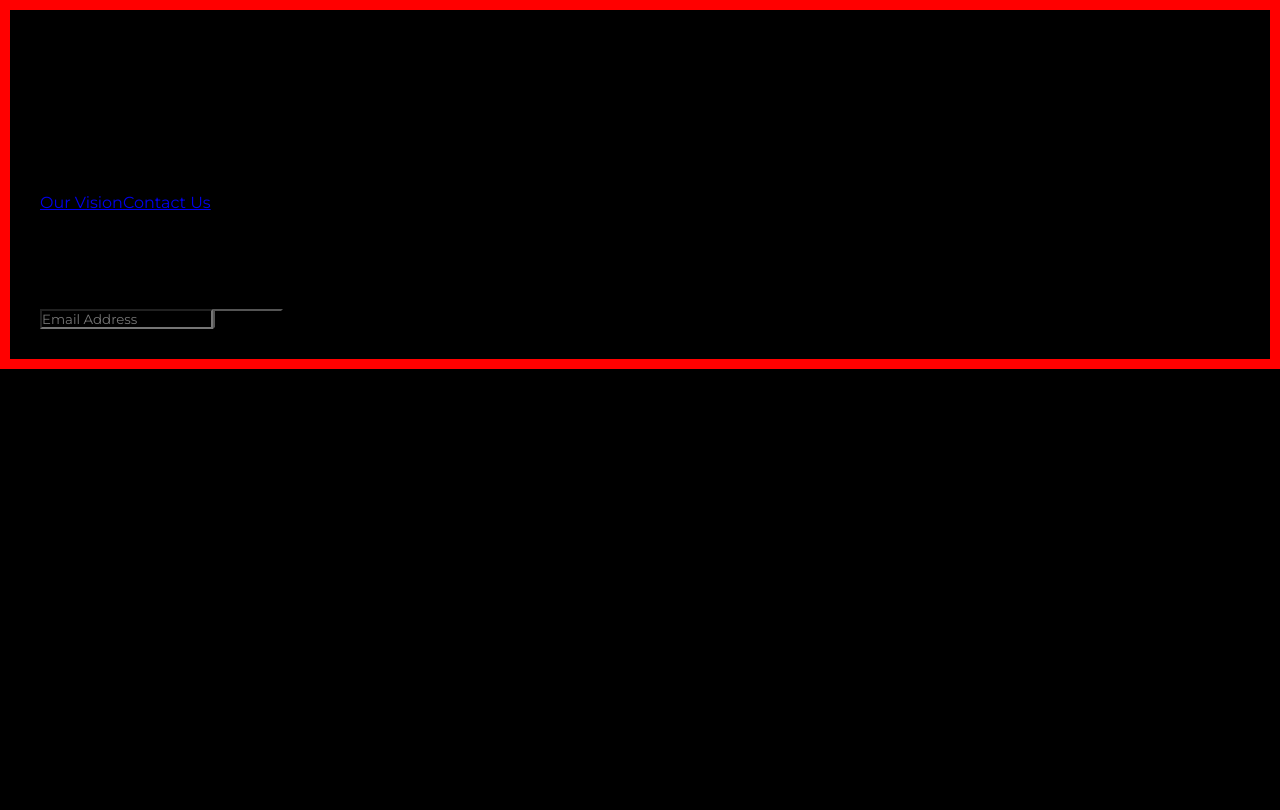
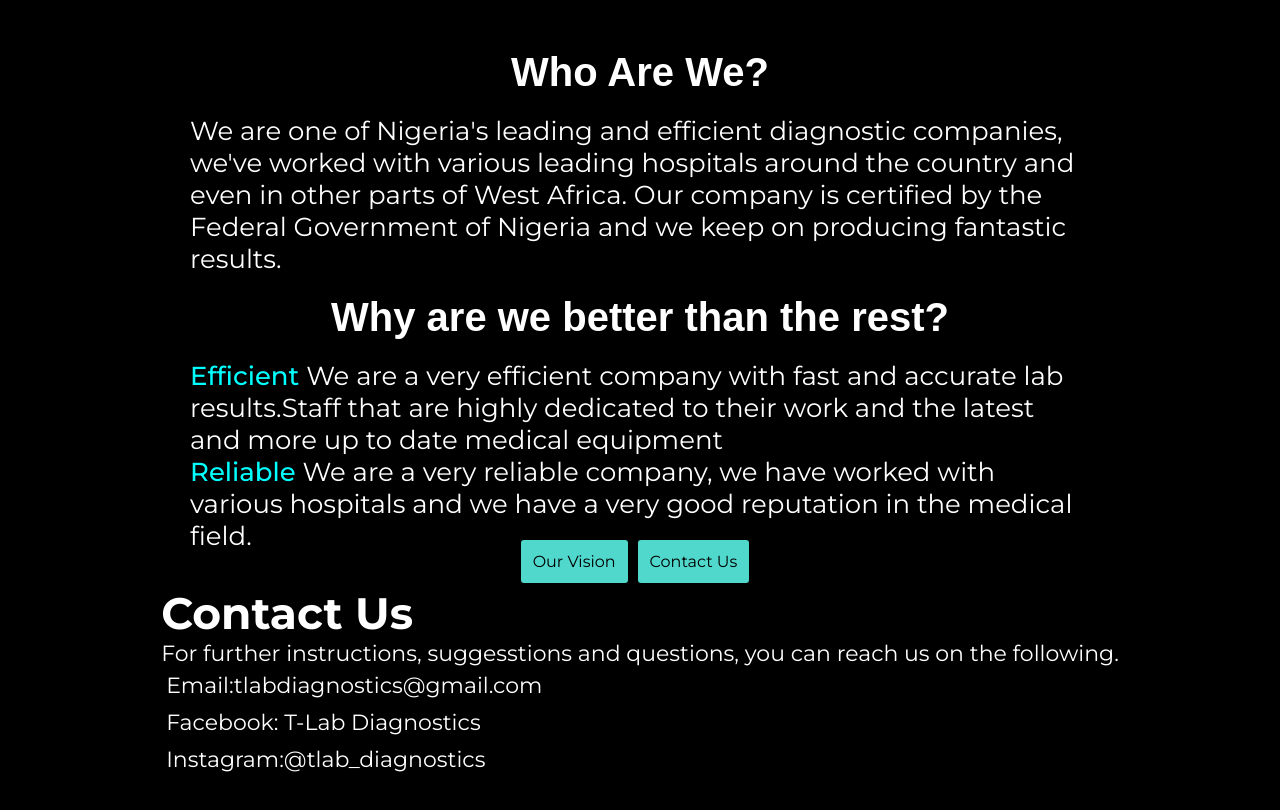
Before and after one commit to Tolulopee/react-router-app, a React (Create React App) app: page /about/contactus in a window 1280 px wide. Shown: the top 810 px of the page. Built offline with nearby package versions, Linux system fonts and the light colour scheme.

Commit message:
not done

```diff
--- a/src/App.css
+++ b/src/App.css
@@ -11,22 +11,100 @@
 
 .main-container{
   padding:30px;
-  border:10px solid red;
+
 }
 
 .home-container{
   padding:30px;
-  color:#19b8a9;
+  color:white;
 }
 
 .main-title{
-  border:1px solid white;
   padding:10px;
   display:flex;
   justify-content:center;
   align-items:center;
   font-weight:700;
   font-size:45px;
+  align-items:center;
+
+}
+
+.home-container p{
+  font-size:25px;
+  display:flex;
+  flex-direction:column;
+  align-items:center;
+}
+
+.about-container{
+  display: flex;
+  align-items:center;
+  justify-content: center;
+  flex-direction: column;
+  color:white;
+  margin-bottom:30px;
 
 
 }
+
+.about-header{
+  display:block;
+  font-family: 'Monsterrat', sans-serif;
+  font-size:40px;
+  padding:20px;
+}
+
+.about-content{
+ max-width:900px;
+ font-size:26px;
+}
+
+span{
+  color:aqua;
+  font-weight:500;
+}
+
+.navigate{
+  background-color: #4fd8cb;
+  margin-right:10px;
+  padding:12px;
+  color:black;
+  text-decoration:none;
+  border-radius:3px;
+}
+
+.navigate:hover{
+  font-weight: bold;
+}
+
+.vision-container{
+  display:flex;
+  flex-direction:column;
+  align-items:center;
+  max-width:900px;
+  margin-top:15px;
+  font-size:26px;
+}
+
+.vision-content{
+  font-size:24px;
+}
+
+.contact-container{
+  font-size:22px;
+  margin-top:15px;
+}
+
+ul > li{
+  list-style-type: none;
+  padding:5px;
+}
+.links{
+  margin-top:20px;
+
+}
+
+.home-images{
+  margin-top:20px;
+}
--- a/src/App.js
+++ b/src/App.js
@@ -1,55 +1,12 @@
 import './App.css';
-import {Routes, Route, NavLink,} from 'react-router-dom';
-
+import {Routes, Route} from 'react-router-dom';
+import Home from './Components/Home';
 import About from './Components/About';
 import Users from './Components/Users';
 import OurVision from './Components/Ourvision';
 import ContactUs from './Components/Contactus';
 import PageNotFound from './Components/PageNotFound';
 import ErrorFallback from './Components/ErrorFallBack';
-
-
-
-
-
-//Create a Home Page component
-function Home(){
-
-  return(
-    <div className="home-container">
-      <h1 className='main-title'>T-Lab Diagonistics </h1>
-      <p>We offer the best lab and health services you can find anywhere</p>
-
-      <section>
-        <NavLink  to ="/" >Home </NavLink>
-        <NavLink to ="/about">About</NavLink>
-        <NavLink to ="/users" >Users</NavLink>
-      </section>
-
-      <section>
-        <div>
-          <h3>Laboratory Services</h3>
-          <img></img>
-        </div>
-        <div>
-          <h3>Medical Tests</h3>
-          <img></img>
-        </div>
-
-        <div>
-          <h3>Consultation</h3>
-          <img></img>
-        </div>
-      </section>
-    </div>
-  )}
-
-
-
-
-
-
-
 
 
 function App() {
--- a/src/Components/About.js
+++ b/src/Components/About.js
@@ -4,16 +4,16 @@
  export default function About(){
     return(
       <div className="about-container">
-        <h2>Who Are We?</h2>
-        <p>We are one of Nigeria's Laeding and efficient diagnostic companies, we've worked with various leading hospitals around the country and even in other parts of West Africa. Our comapny is certified by the Federal Government of Nigeria and we keep on poducing fntastic results.</p>
+        <h2 className="about-header">Who Are We?</h2>
+        <p className="about-content">We are one of Nigeria's leading and efficient diagnostic companies, we've worked with various leading hospitals around the country and even in other parts of West Africa. Our company is certified by the Federal Government of Nigeria and we keep on producing fantastic results.</p>
 
-        <h2>Why are we better than the rest?</h2>
-        <p> <span>Efficient</span> We are a very efficient company with fast and accurate lab results.Staff that are highly dedicated to their work and the latest and more up to date medical equipment</p>
-        <p><span>Reliable</span> We are a very reliable company, we have worked with various hospitals and we have a very good reputation in the medical field</p>
+        <h2 className="about-header">Why are we better than the rest?</h2>
+        <p className="about-content"> <span>Efficient</span> We are a very efficient company with fast and accurate lab results.Staff that are highly dedicated to their work and the latest and more up to date medical equipment</p>
+        <p className="about-content"><span>Reliable</span> We are a very reliable company, we have worked with various hospitals and we have a very good reputation in the medical field.</p>
 
         <div >
-        <Link to="/about/ourvision">Our Vision</Link>
-        <Link to="/about/contactus">Contact Us</Link>
+        <Link className="navigate" to="/about/ourvision">Our Vision</Link>
+        <Link  className="navigate" to="/about/contactus">Contact Us</Link>
       </div>
         <Outlet/>
       </div>
--- a/src/Components/Contactus.js
+++ b/src/Components/Contactus.js
@@ -1,17 +1,16 @@
 export default function ContactUs() {
      return (
-            <div>
-                <h1>Yeah</h1>
-                <div id = "contact-us">
-        <h1>Connect With Us</h1>
-        <p>Stay up to date with the latest news or news articles,exclusive sales and more</p>
-        <input type="email"
-        for="email"
-        class="email-box"
-        placeholder="Email Address"/>
-        <button class="sub-btn">Subscribe</button>
+            <div className="contact-container">
+        <h1>Contact Us</h1>
+        <p>For further instructions, suggesstions and questions, you can reach us on the following.</p>
+        <ul>
+            <li>Email:tlabdiagnostics@gmail.com</li>
+            <li>Facebook: T-Lab Diagnostics</li>
+            <li>Instagram:@tlab_diagnostics</li>
+        </ul>
+
     </div>
 
-            </div>
+
         )
     }
--- /dev/null
+++ b/src/Components/Home.js
@@ -0,0 +1,33 @@
+import { Link} from 'react-router-dom';
+
+function Home(){
+
+    return(
+      <div className="home-container">
+        <h1 className='main-title'>T-Lab Diagonistics </h1>
+        <p>We offer the best lab and health services you can find anywhere</p>
+
+        <section className='links'>
+          <Link  className='navigate'  to ="/" >Home </Link>
+          <Link className='navigate' to ="/about">About</Link>
+          <Link className='navigate' to ="/users" >Users</Link>
+        </section>
+
+        <section className='home-images'>
+          <div>
+            <h3>Laboratory Services</h3>
+            <img src="" alt="animation of lab services"></img>
+          </div>
+          <div>
+            <h3>Medical Tests</h3>
+            <img src="" alt="animation of medical tests"></img>
+          </div>
+
+          <div>
+            <h3>Consultation</h3>
+            <img src="" alt="animation of consultation"></img>
+          </div>
+        </section>
+      </div>
+    )}
+  export default Home;
--- a/src/Components/Ourvision.js
+++ b/src/Components/Ourvision.js
@@ -1,10 +1,10 @@
 
 export default function OurVision() {
       return (
-            <div>
+            <div className="vision-container">
 
-                <h1>Welcome write a new post!</h1>
-                <p>"We believe that we are on earth to provide great services and that's not changing anytime soon. We are constantly focusing on customer welfare, customer protection and above all customer privacy. We believe that we need to stay up to date on all medical technologies so as to provide adequate healthcare services to our patients.Our staff welfare is top notch and excellent, which means you'll get the best services provided. And honestly, we dont settle for less in any aspect that's why we are the best in what we do. "- Tolulope Kalejaiye, CEO of T-Lab Diagonistics</p>
+                <h1>Our Vision</h1>
+                <p className="vision-content">"We believe that we are on earth to provide great services and that's not changing anytime soon. We are constantly focusing on customer welfare, customer protection and above all customer privacy. We believe that we need to stay up to date on all medical technologies so as to provide adequate healthcare services to our patients.Our staff welfare is top notch and excellent, which means you'll get the best services provided. And honestly, we dont settle for less in any aspect that's why we are the best in what we do. "- Tolulope Kalejaiye, CEO of T-Lab Diagonistics</p>
 
             </div>
         )
--- a/src/Components/PageNotFound.js
+++ b/src/Components/PageNotFound.js
@@ -2,7 +2,7 @@ import { NavLink } from "react-router-dom"
 
 export default function PageNotFound() {
    return(
-       <div>
+       <div className="four-container">
         <h1>404 Error</h1>
         <h1>Page Not Found</h1>
         <section>
```
